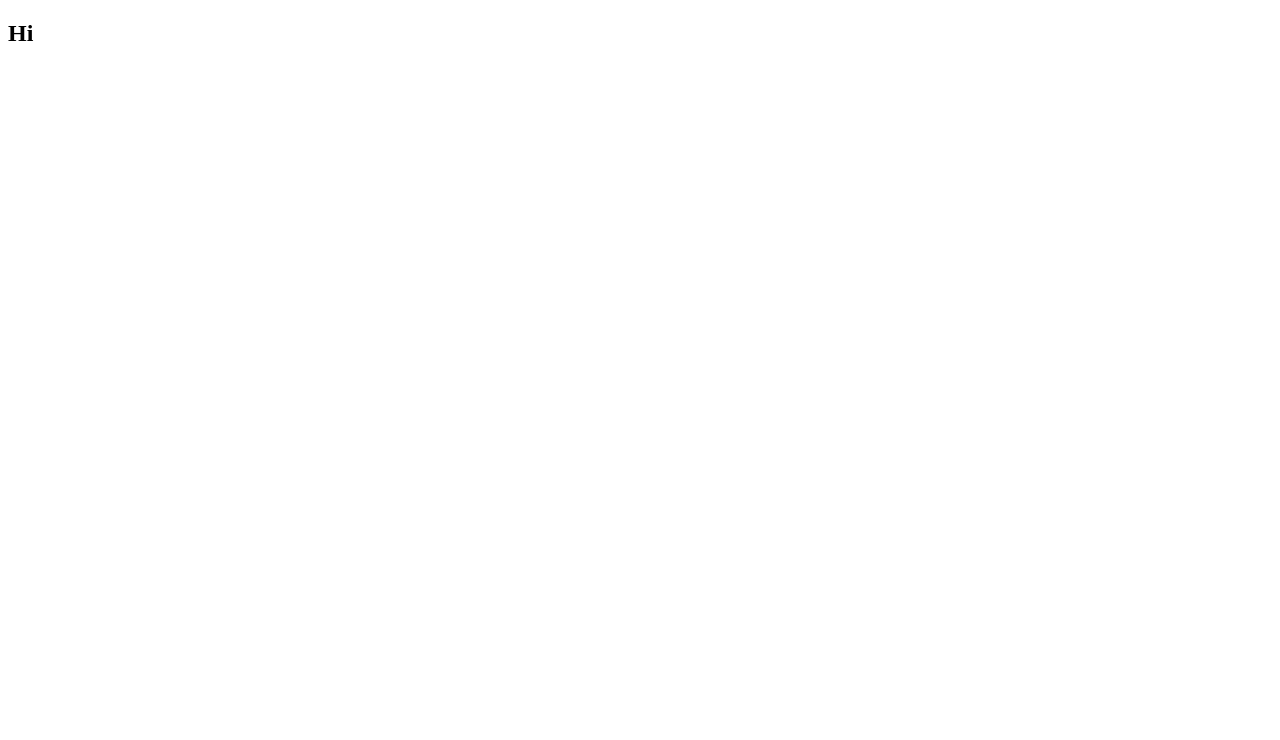
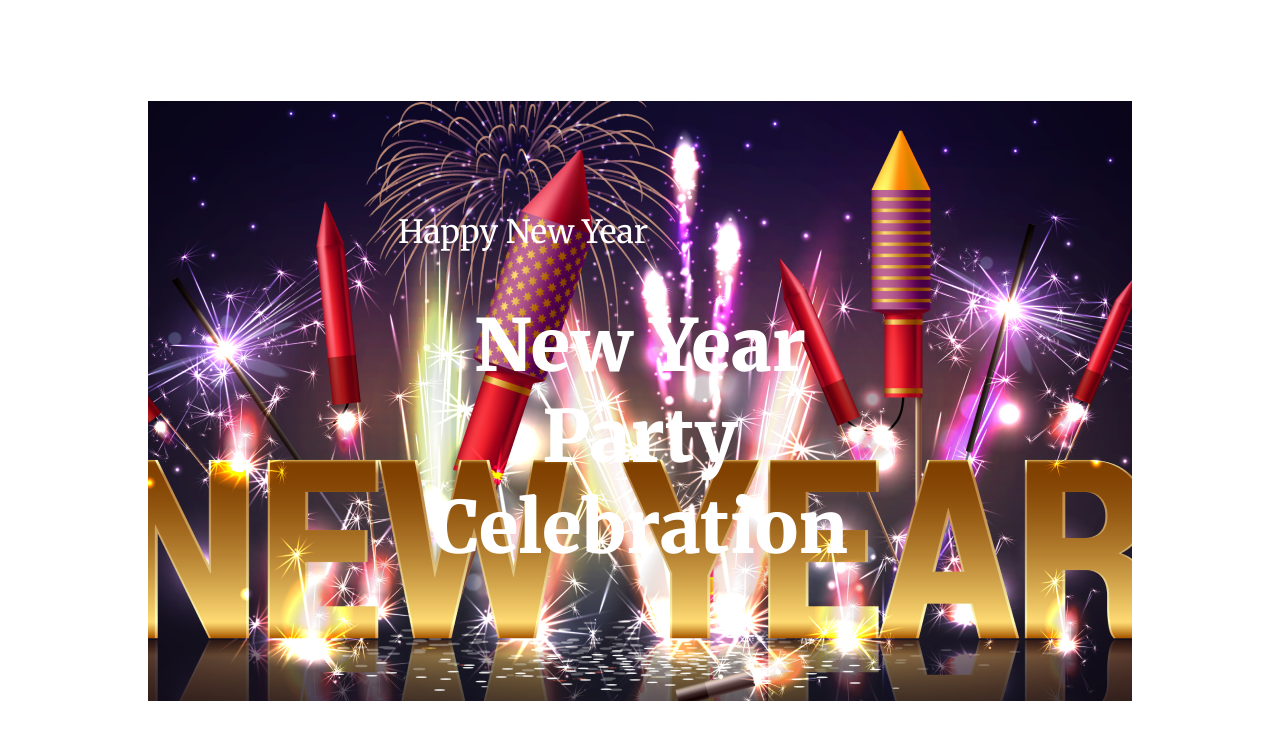
Before and after one commit to ashyxia/Assignment1, a plain HTML site: page index.html in a window 1280 px wide. Drawn offline with Linux system fonts and the light colour scheme.

Commit message:
Background Added

```diff
--- a/index.html
+++ b/index.html
@@ -4,8 +4,26 @@
     <meta charset="UTF-8">
     <meta name="viewport" content="width=device-width, initial-scale=1.0">
     <title>New Year</title>
+    <!-- Link Here -->
+    <link rel="stylesheet" href="styles/new.css">
+    <link rel="preconnect" href="https://fonts.googleapis.com">
+<link rel="preconnect" href="https://fonts.gstatic.com" crossorigin>
+<link href="https://fonts.googleapis.com/css2?family=Lato:ital,wght@0,700;1,400&family=Merriweather:wght@400;700;900&family=Open+Sans:wght@600;700;800&display=swap" rel="stylesheet">
 </head>
 <body>
-    <h2>Hi</h2>
+    <header class="header">
+        <div class="banner">
+            <div class="banner-content">
+                <h3 class="banner-title">Happy New Year</h3>
+                <h1 class="banner-heading">New Year Party Celebration</h1>
+            </div>
+        </div>
+    </header>
+    <main>
+
+    </main>
+    <footer>
+
+    </footer>
 </body>
 </html>
--- /dev/null
+++ b/styles/new.css
@@ -0,0 +1,30 @@
+*
+.banner {
+  background-image: url("../resources/Banner\ Image.png");
+
+    margin: 50px 140px 110px;
+    padding:130px  250px ;
+    background-repeat: no-repeat;
+    background-position: center;
+
+    border-radius: 16px;
+
+
+}
+.banner-title {
+  color: #fff;
+  font-family: Merriweather;
+  font-size: 32px;
+
+  font-weight: 400;
+
+}
+.banner-heading{
+    color: #FFF;
+text-align: center;
+font-family: Merriweather;
+font-size: 72px;
+
+font-weight: 900;
+
+}
```
